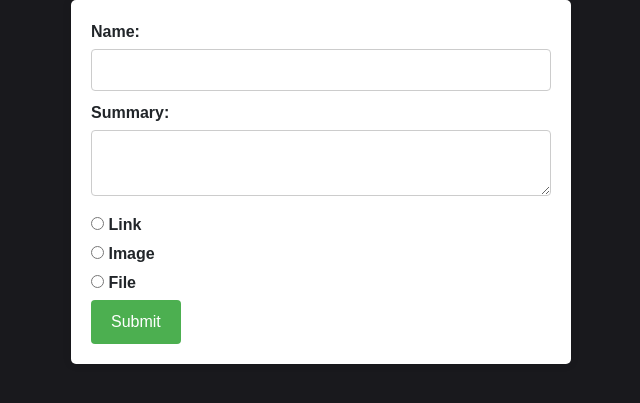
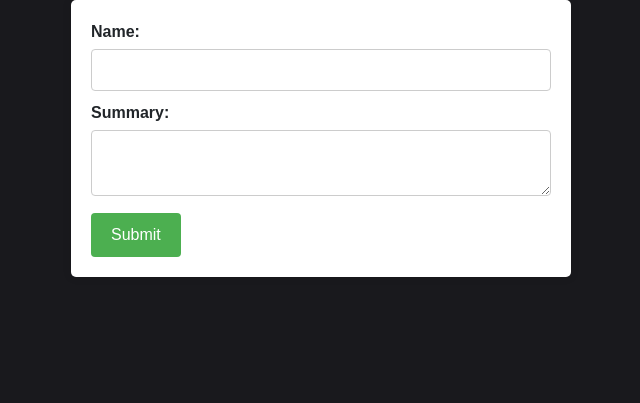
Before and after one commit to xahinds2/Hackify, a Django app: page /submit/1 in a window 1280 px wide. Shown: the part 56-459 px from the top of the page, without its empty margins (319-959 px from the left). Run offline with Django 4.2, Linux system fonts and the light colour scheme; a user stored in the database is signed in; tables that the repository leaves empty hold one stand-in row (values such as "Sample post"); some libraries are stand-ins or nearby versions.

Commit message:
make submission changes

```diff
--- a/submission/views.py
+++ b/submission/views.py
@@ -8,25 +8,24 @@ from submission.models import DataSubmission
 @login_required
 def submit_data(request, hack_id):
 
+    hack = Hackathon.objects.filter(pk=hack_id).first()
+    sub_typ = hack.sub_typ
+
     if request.method == 'POST':
         name = request.POST.get('name')
         summ = request.POST.get('summ')
-        link = request.POST.get('link')
-        file = request.POST.get('file')
-        image = request.POST.get('image')
-        hack = Hackathon.objects.filter(pk=hack_id).first()
+        data = request.POST.get(sub_typ)
 
-        if DataSubmission.objects.filter(owner=request.user, hack=hack):
-            return render(request, 'submit_data.html')
+        if sub_typ == 'link':
+            DataSubmission.objects.create(name=name, summ=summ, link=data, owner=request.user, hack=hack)
+        elif sub_typ == 'img':
+            DataSubmission.objects.create(name=name, summ=summ, image=data, owner=request.user, hack=hack)
+        elif sub_typ == 'file':
+            DataSubmission.objects.create(name=name, summ=summ, file=data, owner=request.user, hack=hack)
 
-        if link:
-            DataSubmission.objects.create(name=name, summ=summ, link=link, owner=request.user, hack=hack)
-        elif image:
-            DataSubmission.objects.create(name=name, summ=summ, image=image, owner=request.user, hack=hack)
-        elif file:
-            DataSubmission.objects.create(name=name, summ=summ, file=file, owner=request.user, hack=hack)
+        return redirect('view_submissions')
 
-    return render(request, 'submit_data.html')
+    return render(request, 'submit_data.html', {'sub_typ': sub_typ})
 
 
 def view_submissions(request):
--- a/templates/create.html
+++ b/templates/create.html
@@ -106,8 +106,8 @@
 
             <label for="sub_typ" style="margin-top:10px">Submission Type:</label>
             <select id="sub_typ" name="sub_typ" required>
-            <option value="text">Image</option>
-            <option value="text">Link</option>
+            <option value="img">Image</option>
+            <option value="link">Link</option>
             <option value="file">File</option>
             </select>
 
--- a/templates/submit_data.html
+++ b/templates/submit_data.html
@@ -100,26 +100,19 @@
             <label for="summ">Summary:</label>
             <textarea id="summ" name="summ" required></textarea>
 
-            <div>
-                <label><input type="radio" name="submission_type" value="link"> Link</label>
-                <label><input type="radio" name="submission_type" value="image"> Image</label>
-                <label><input type="radio" name="submission_type" value="file"> File</label>
-            </div>
+            {% if sub_typ == 'file' %}
+            <label for="id_file">File:</label>
+            <input type="file" id="id_file" name="file">
 
-            <div id="link_div" style="display: none;">
-                <label for="id_link">Link:</label>
-                <input type="text" id="id_link" name="link">
-            </div>
+            {% elif sub_typ == 'img' %}
+            <label for="id_image">Image:</label>
+            <input type="file" id="id_image" name="img">
 
-            <div id="image_div" style="display: none;">
-                <label for="id_image">Image:</label>
-                <input type="file" id="id_image" name="image">
-            </div>
+            {% elif sub_typ == 'link' %}
+            <label for="id_link">Link:</label>
+            <input type="text" id="id_link" name="link">
 
-            <div id="file_div" style="display: none;">
-                <label for="id_file">File:</label>
-                <input type="file" id="id_file" name="file">
-            </div>
+            {% endif %}
 
             <input type="submit" value="Submit">
 
```
